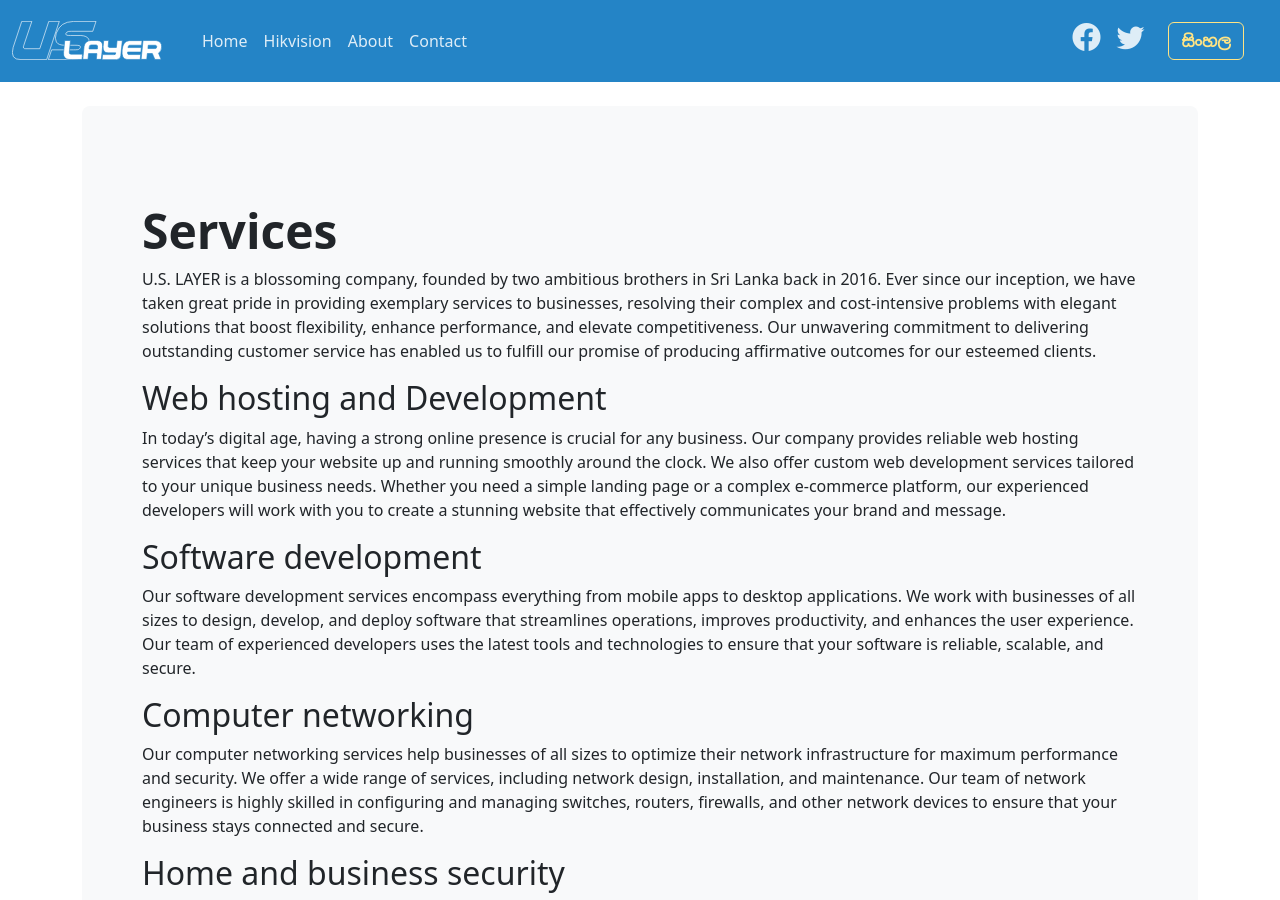
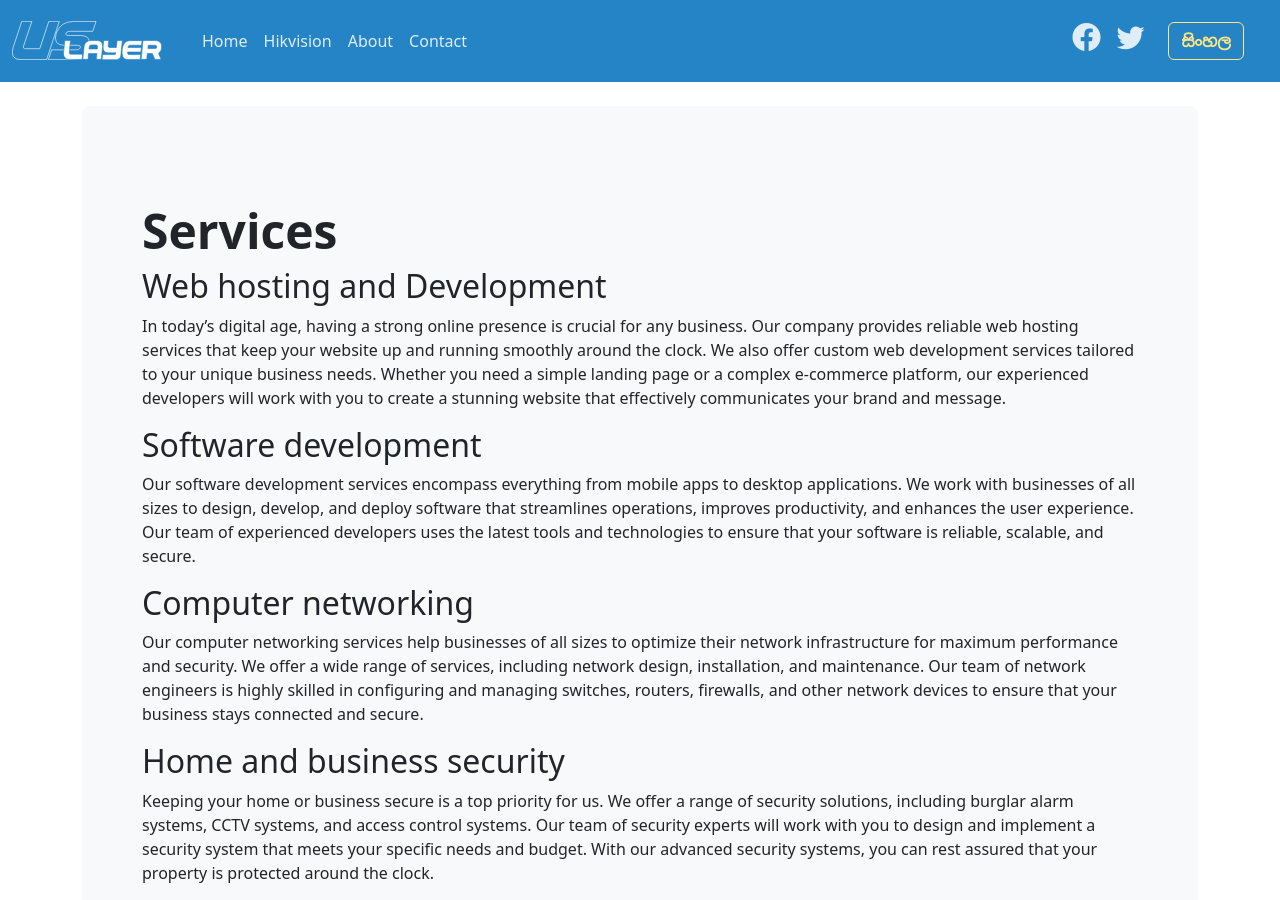
Before and after one commit to uslayer/uslayer.github.io, a Jekyll site: the page built from pages/services.md, in a window 1280 px wide and 900 px high. Built offline with Jekyll 4.4.1, drawn with Linux system fonts in a browser that asks for light colours.

Commit message:
Update services.md

```diff
--- a/pages/services.md
+++ b/pages/services.md
@@ -5,7 +5,7 @@ permalink: "/services/"
 #image: assets/images/screenshot.png
 ---
 
-U.S. LAYER is a blossoming company, founded by two ambitious brothers in Sri Lanka back in 2016. Ever since our inception, we have taken great pride in providing exemplary services to businesses, resolving their complex and cost-intensive problems with elegant solutions that boost flexibility, enhance performance, and elevate competitiveness. Our unwavering commitment to delivering outstanding customer service has enabled us to fulfill our promise of producing affirmative outcomes for our esteemed clients.
+
 
 ## Web hosting and Development
 
```
